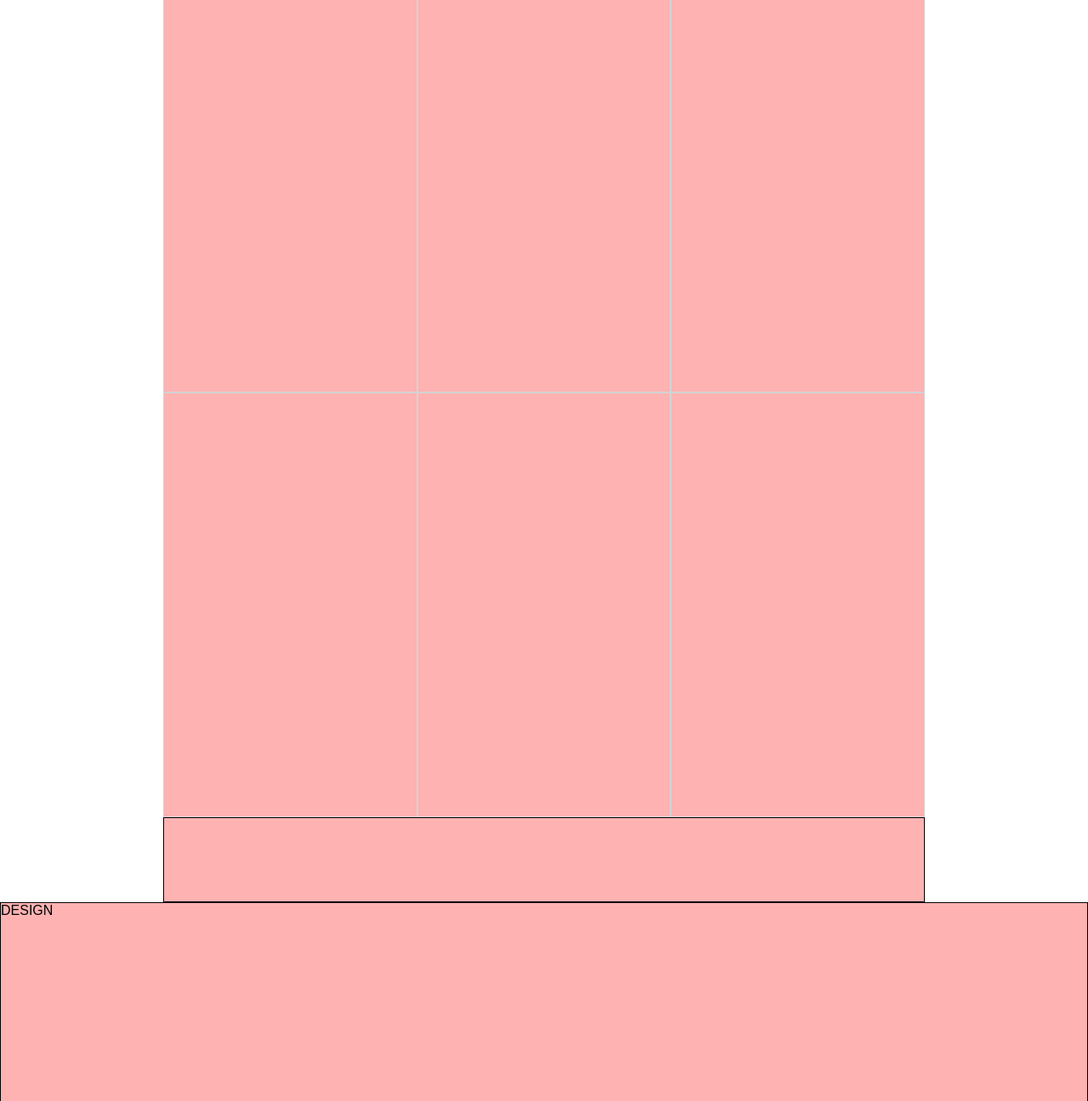
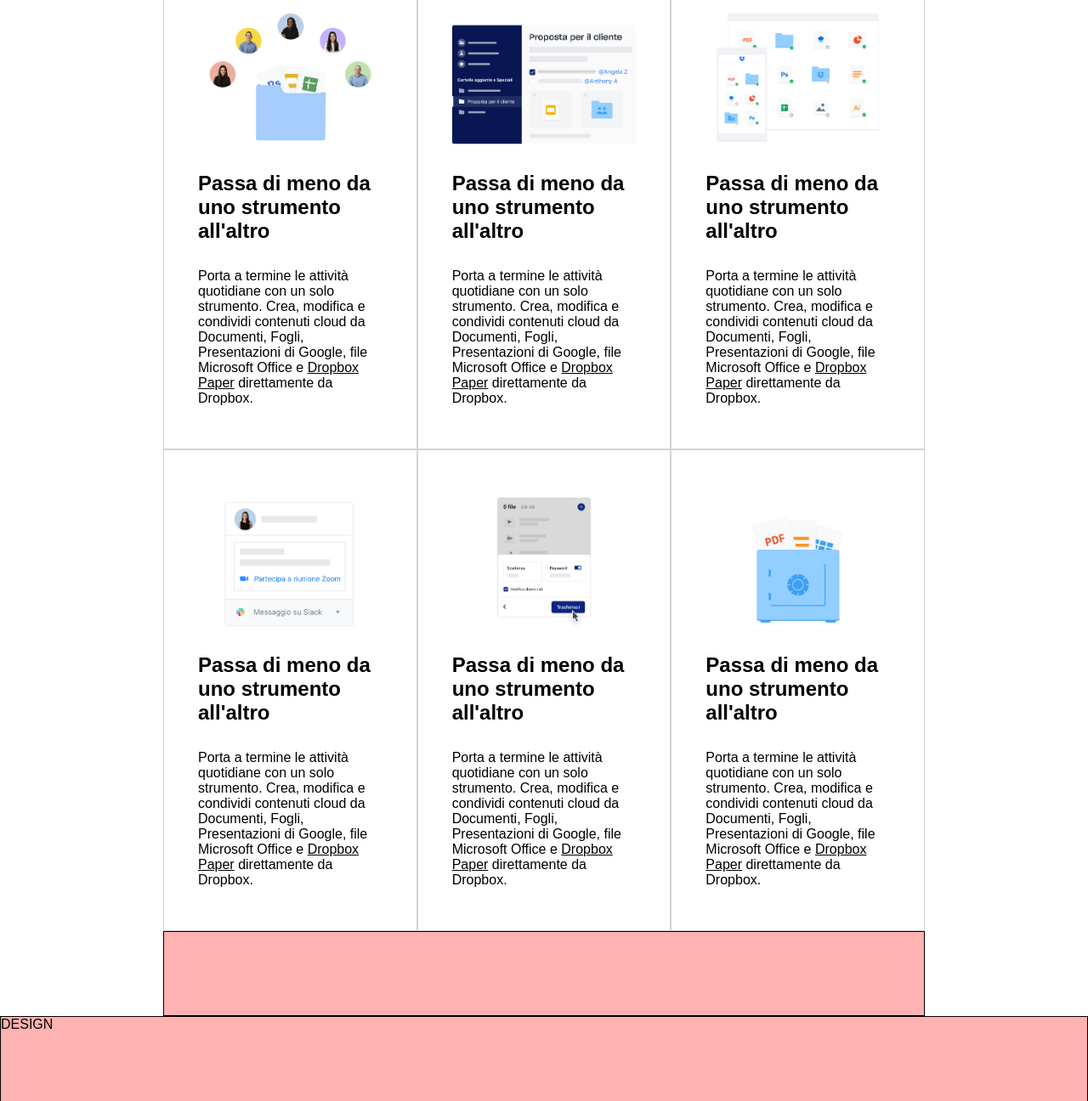
Before and after one commit to luca-gif/htmlcss-dropbox, a plain HTML site: page Index.html in a window 1280 px wide. Shown: the part 2658-3954 px from the top of the page at 85% size. Drawn offline with Linux system fonts and the light colour scheme.

Commit message:
colonne business fixed

```diff
--- a/CSS/style.css
+++ b/CSS/style.css
@@ -166,6 +166,15 @@ main h5{
   padding: 10px 20px;
 }
 
+/* COLONNE BUSINESS */
+
+.business img{
+  width: 100%;
+}
+
+.business h2{
+  padding: 20px 0;
+}
 
 
 
--- a/Index.html
+++ b/Index.html
@@ -260,27 +260,80 @@
 
     <!--INIZIO COLONNE DROPBOX BUSINESS -->
     <section class="container">
-      <div class="clearfix">
+      <div class="business clearfix">
 
-        <div class="col debug h500 float-left">
+        <div class="col float-left">
 
-        </div>
-        <div class="col debug h500 float-left">
+          <img src="img/business-feature-switching-tools.png" alt="Switching tools">
 
-        </div>
-        <div class="col debug h500 float-left">
-
+          <div class="business-text">
+            <h2>Passa di meno da uno strumento all'altro</h2>
+            <p>Porta a termine le attività quotidiane con un solo strumento. Crea, modifica e condividi contenuti cloud
+              da Documenti, Fogli, Presentazioni di Google, file Microsoft Office e <u>Dropbox Paper</u> direttamente da
+              Dropbox.</p>
+          </div>
         </div>
 
-        <div class="col debug h500 float-left">
+        <div class="col float-left">
 
+          <img src="img/business-feature-coordinate-it.png" alt="Coordinate">
+
+          <div class="business-text">
+            <h2>Passa di meno da uno strumento all'altro</h2>
+            <p>Porta a termine le attività quotidiane con un solo strumento. Crea, modifica e condividi contenuti cloud
+              da Documenti, Fogli, Presentazioni di Google, file Microsoft Office e <u>Dropbox Paper</u> direttamente da
+              Dropbox.</p>
+          </div>
         </div>
-        <div class="col debug h500 float-left">
 
+        <div class="col float-left">
+
+          <img src="img/business-feature-multi-device.png" alt="Multi devices">
+
+          <div class="business-text">
+            <h2>Passa di meno da uno strumento all'altro</h2>
+            <p>Porta a termine le attività quotidiane con un solo strumento. Crea, modifica e condividi contenuti cloud
+              da Documenti, Fogli, Presentazioni di Google, file Microsoft Office e <u>Dropbox Paper</u> direttamente da
+              Dropbox.</p>
+          </div>
         </div>
-        <div class="col debug h500 float-left">
 
+        <div class="col float-left">
+
+          <img src="img/business-feature-integrations-it.png" alt="Integrations">
+
+          <div class="business-text">
+            <h2>Passa di meno da uno strumento all'altro</h2>
+            <p>Porta a termine le attività quotidiane con un solo strumento. Crea, modifica e condividi contenuti cloud
+              da Documenti, Fogli, Presentazioni di Google, file Microsoft Office e <u>Dropbox Paper</u> direttamente da
+              Dropbox.</p>
+          </div>
         </div>
+
+        <div class="col float-left">
+
+          <img src="img/business-feature-send-files-it.png" alt="Send files">
+
+          <div class="business-text">
+            <h2>Passa di meno da uno strumento all'altro</h2>
+            <p>Porta a termine le attività quotidiane con un solo strumento. Crea, modifica e condividi contenuti cloud
+              da Documenti, Fogli, Presentazioni di Google, file Microsoft Office e <u>Dropbox Paper</u> direttamente da
+              Dropbox.</p>
+          </div>
+        </div>
+
+        <div class="col float-left">
+
+          <img src="img/business-feature-security.png" alt="Security">
+
+          <div class="business-text">
+            <h2>Passa di meno da uno strumento all'altro</h2>
+            <p>Porta a termine le attività quotidiane con un solo strumento. Crea, modifica e condividi contenuti cloud
+              da Documenti, Fogli, Presentazioni di Google, file Microsoft Office e <u>Dropbox Paper</u> direttamente da
+              Dropbox.</p>
+          </div>
+        </div>
+
       </div>
       <!-- FINE DROPBOX BUSINESS -->
 
```
